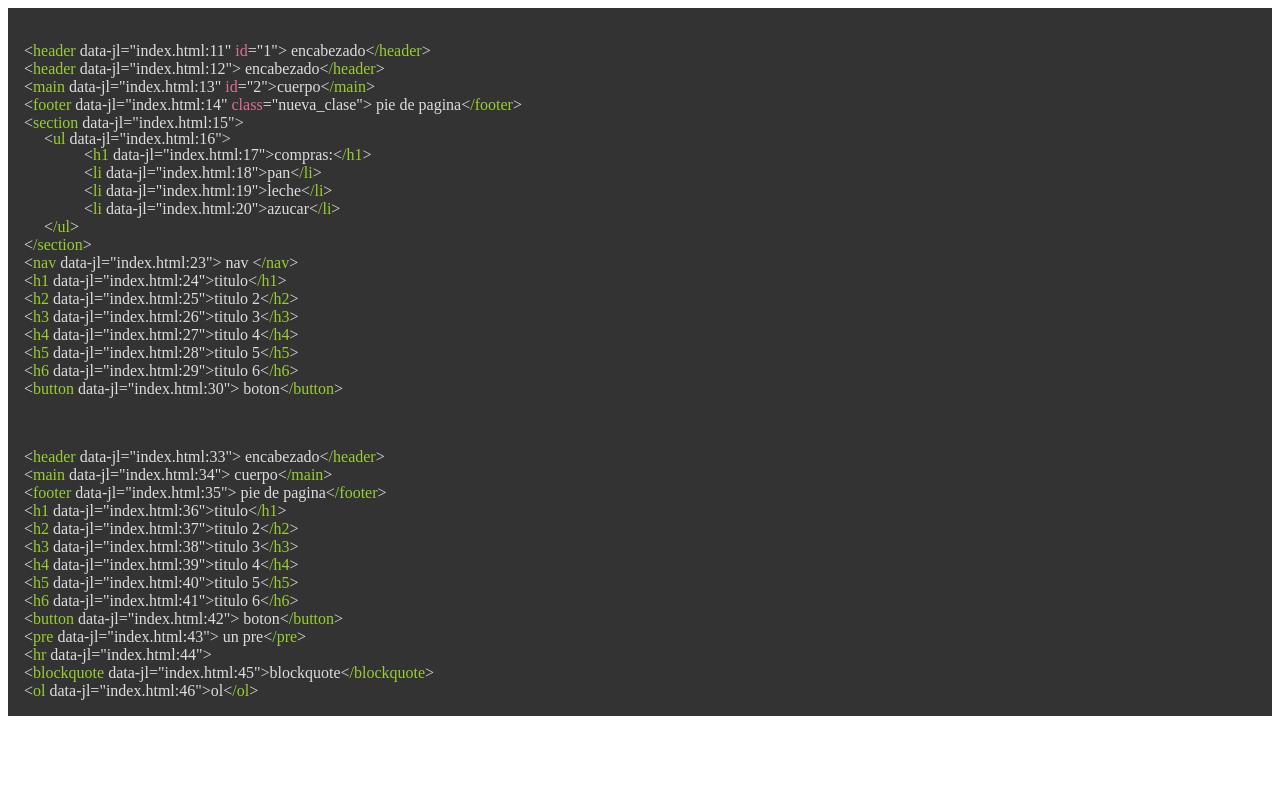
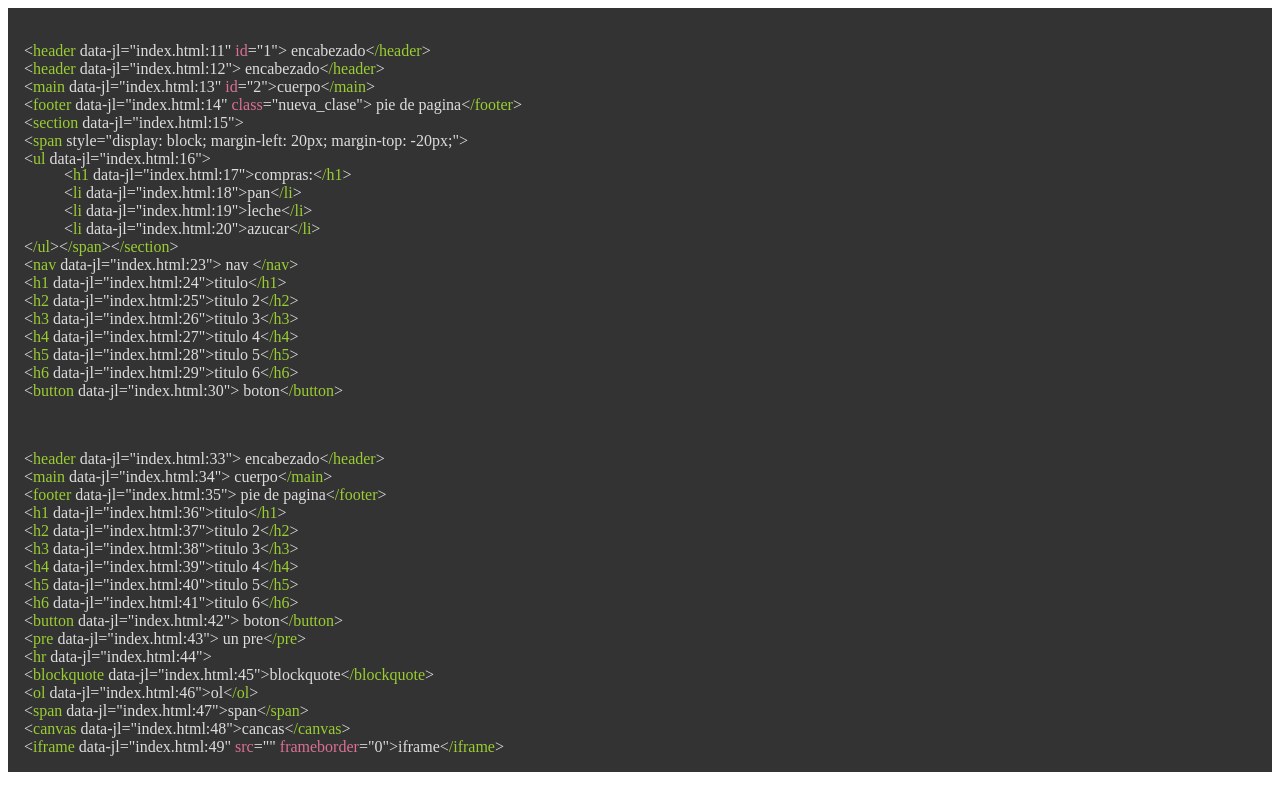
Before and after one commit to LionelStaricoff/paint-code, a plain HTML site: page index.html in a window 1280 px wide. Drawn offline with Linux system fonts and the light colour scheme.

Commit message:
agregando la lista de atributos para verificar

```diff
--- a/Paint.js
+++ b/Paint.js
@@ -23,13 +23,16 @@ export class ColorearHtml {
         codigoHtml.style.padding = '1em';
         codigoHtml.style.color = 'gainsboro';
         const contenido = codigoHtml.innerHTML;
-        const etiquetas = ['class','id',"header", "main", "footer", "section", "h1", "H1", "h2", "H2", "h3", "H3", "h4", "H4", "h5", "H5", "h6", "H6",
-            "button", "ul", "li", "nav", "pre", "hr", "ol", "blockquote"];
+        const etiquetas = ["header", "main", "footer", "section", "h1", "H1", "h2", "H2", "h3", "H3", "h4", "H4", "h5", "H5", "h6", "H6",
+            "button", "ul", "li", "nav", "pre", "hr", "ol", "blockquote"
+            ,'span','canvas','iframe','class','id','src','frameborder'];
+
+            const atributos = ['class','id','src','frameborder'];
 
         let contenidoModificado = contenido
         etiquetas.forEach(etiqueta => {
 
-            if( 'id' == etiqueta || 'class'== etiqueta){
+            if( atributos.includes(etiqueta)){
                 contenidoModificado = contenidoModificado
                 .replace(new RegExp(`${etiqueta}\\b`, 'g'), `<L style="color: ${this.atributos};">${etiqueta}</L>`)
 
--- a/index.html
+++ b/index.html
@@ -44,6 +44,9 @@
         <hr>
         <blockquote>blockquote</blockquote>
         <ol>ol</ol>
+        <span>span</span>
+        <canvas>cancas</canvas>
+        <iframe src="" frameborder="0">iframe</iframe>
     </div>
 </body>
 <script type="module" src="main.js" defer></script>
```
Also changed, not shown: README.md.
